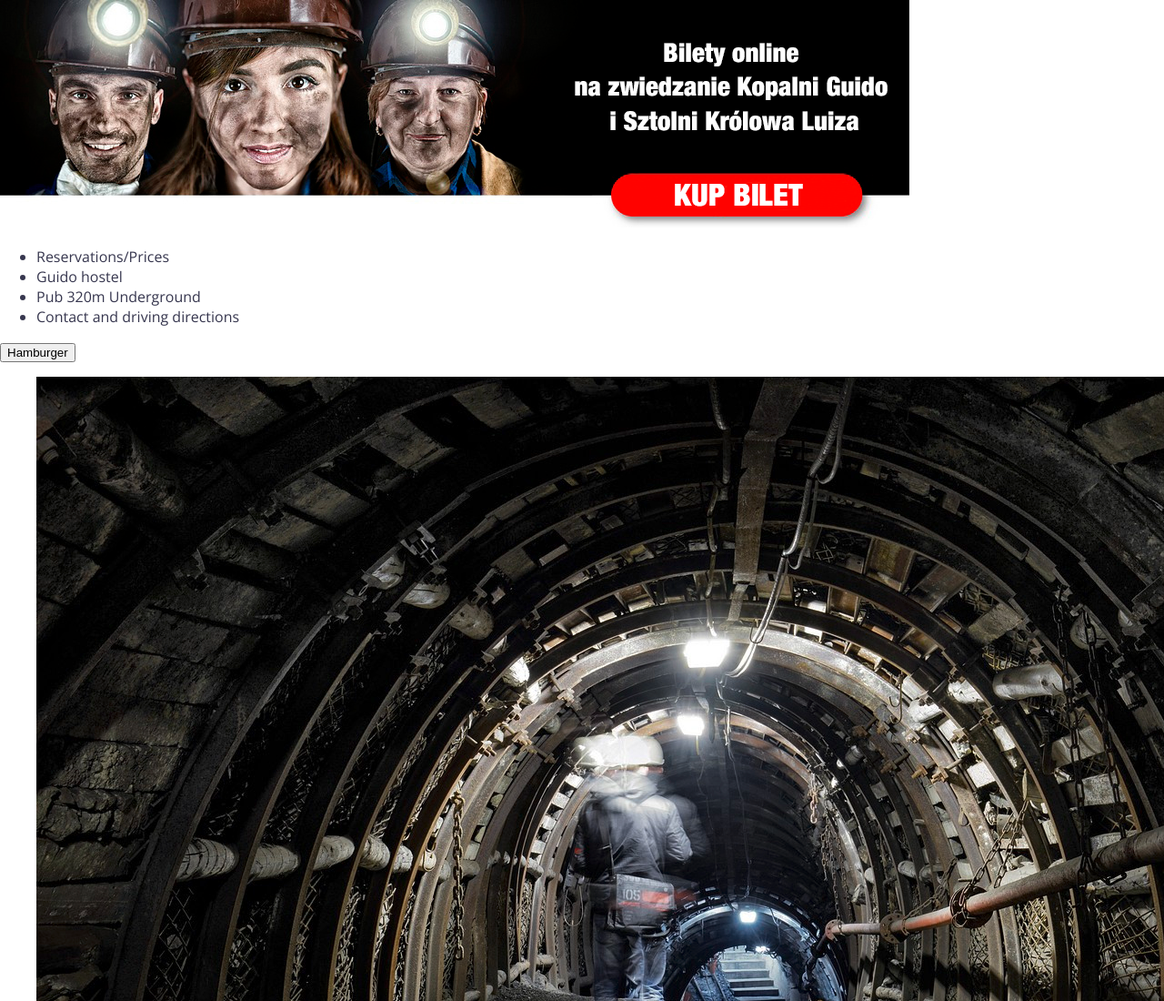
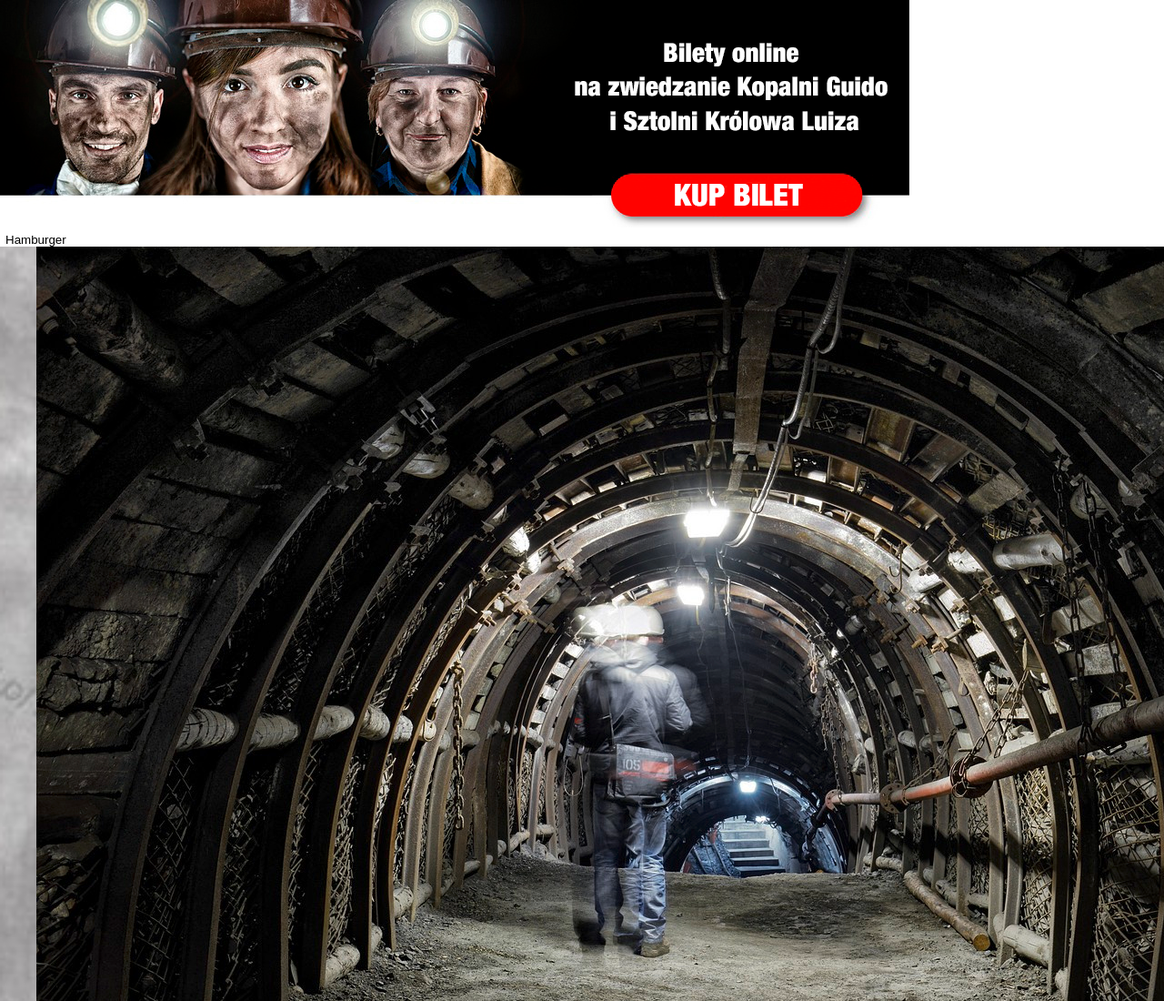
Before and after one commit to AgnieszkaDra/First-Responsive-website, a plain HTML site: page Main/index.html in a window 1280 px wide. Shown: the top 1100 px of the page at 91% size. Drawn offline with nearby package versions, Linux system fonts and the light colour scheme.

Commit message:
add html structure

```diff
--- a/Main/css/main.css
+++ b/Main/css/main.css
@@ -9,3 +9,32 @@ body{
     color:#37374F;
 
 }
+
+.page-nav .hamburger{
+    border: 0;
+    background:0;
+    position: absolute;
+}
+
+.page-header{
+    position: absolute;
+    padding: 20px;
+    padding-top: 28px;
+}
+
+.page-nav .navigation-menu{
+    list-style-type: none;
+    padding: 0;
+    margin: 0;
+}
+
+.article .article-header{
+    background: url(../img/tlo.jpg) no-repeat;
+    background-size: cover;
+    background-position: 50%;
+
+}
+
+.page-nav .navigation-menu{
+    display: none;
+}
--- a/Main/index.html
+++ b/Main/index.html
@@ -14,21 +14,22 @@
         <a href="#" title="Go back to homepage">
             <img  src="img/baner_esort_PKKL2020_vol3.png"/>
         </a>
-        <nav>
-            <ul>
+        <nav class="page-nav">
+            <ul class="navigation-menu">
+
                 <li><a href ="#" title="Features of my product"></a>Reservations/Prices</li>
                 <li><a href ="#" title="Checked the pricing"></a>Guido hostel</li>
                 <li><a href ="#" title="Something about me"></a>Pub 320m Underground</li>
                 <li><a href ="#" title="Sign up if you don't have account"></a>Contact and driving directions</li>
             </ul>
-            <button type="button" title="Open menu">Hamburger</button>
+            <button type="button" title="Open menu" class="hamburger">Hamburger</button>
         </nav>
 
     </header>
 
     <main>
-        <article>
-            <header>
+        <articlec class="article">
+            <header class="article-header">
                 <figure>
                     <img src="img/guido8 (1).jpg"/>
                 </figure>
```
Also changed, not shown: Main/img/tlo.jpg (added).
